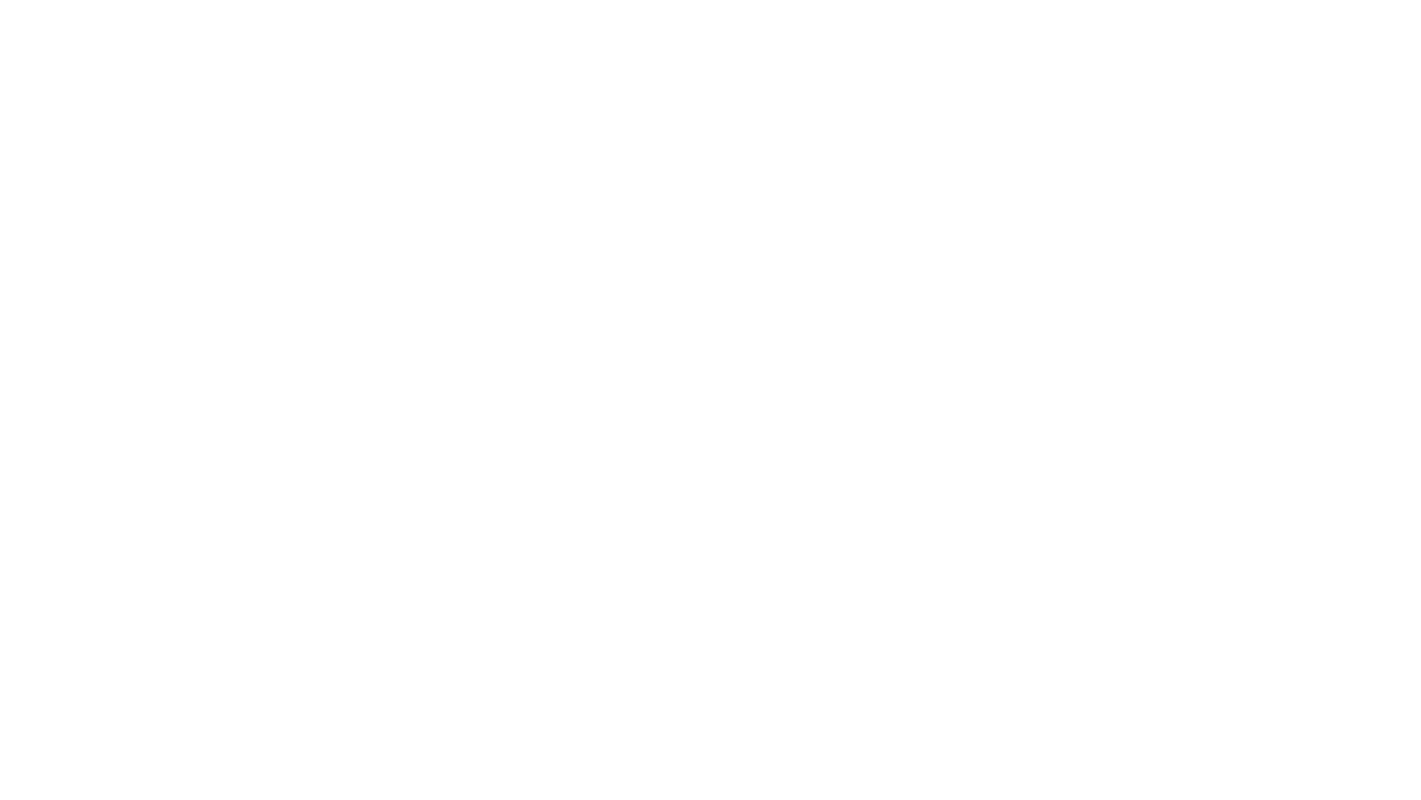
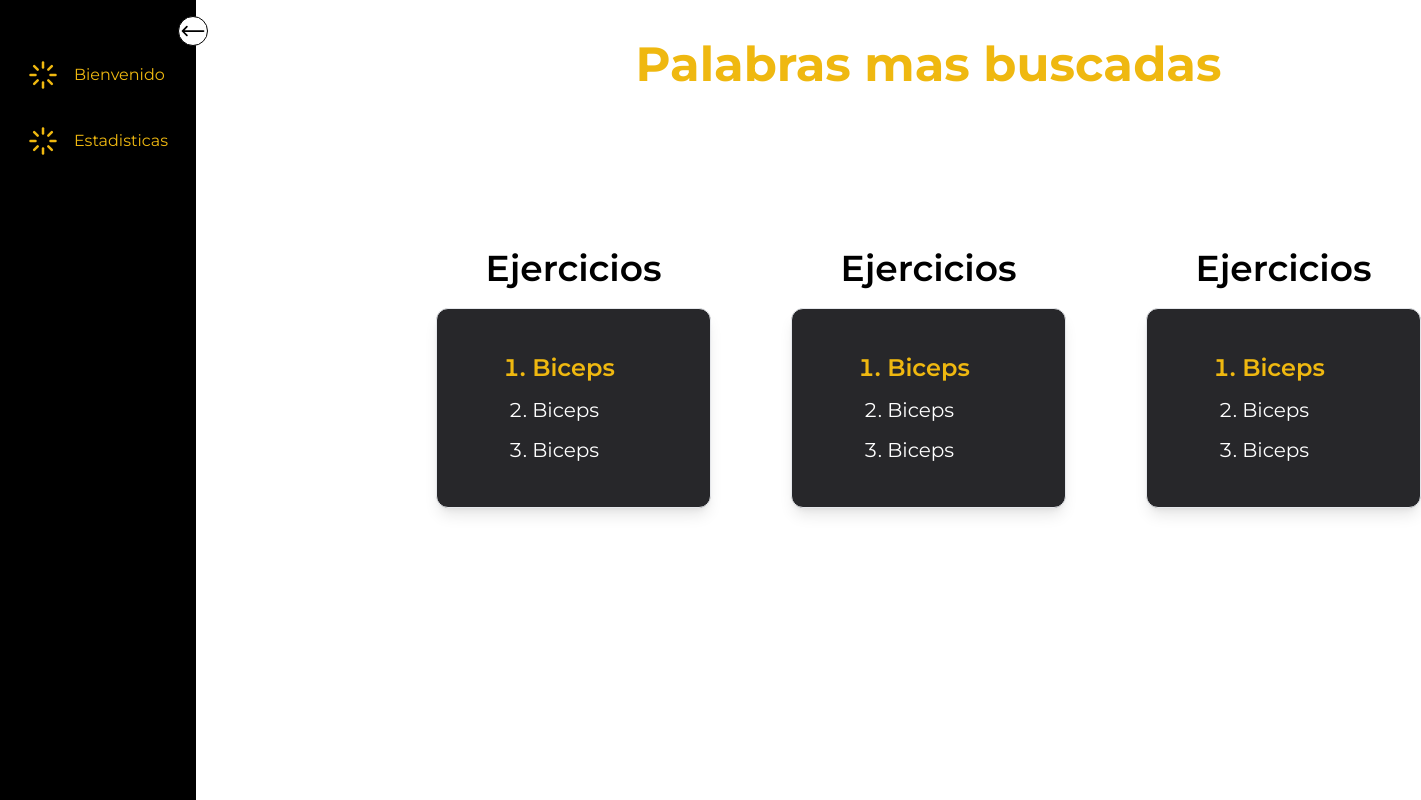
Before and after one commit to JAASM1/FitZone, a React (Create React App) app: page /Estadisticas in a window 1280 px wide. Before the commit this address had no page. Shown: the whole page, 1421 px wide, since content can reach past the window. Built offline with nearby package versions, Linux system fonts and the light colour scheme.

Commit message:
Maquetado del Dashboard de Estaditicas

```diff
--- /dev/null
+++ b/src/components/Dashboard/Estadisticas.js
@@ -0,0 +1,47 @@
+import React from "react";
+import Sidebar from "./side";
+
+function Estadisticas() {
+  return (
+    <div className="flex font-Montserrat">
+      <Sidebar />
+      <div className="w-[full] min-h-min relative m-10 ml-[15rem] flex flex-col items-center">
+        <h1 className="text-5xl font-bold text-[#EFB810] mb-40">Palabras mas buscadas</h1>
+        <section className="flex gap-20">
+            <div className="flex flex-col items-center gap-5">
+                <h3 className="text-4xl font-semibold">Ejercicios</h3>
+                <div className="border shadow-lg rounded-xl flex justify-center items-center w-[275px] h-[200px] bg-zinc-800 text-white">
+                    <ul className='list-decimal text-xl space-y-3'>
+                        <li className="font-semibold text-2xl text-[#EFB810]">Biceps</li>
+                        <li>Biceps</li>
+                        <li>Biceps</li>
+                    </ul>
+                </div>
+            </div>
+            <div className="flex flex-col items-center gap-5">
+                <h3 className="text-4xl font-semibold">Ejercicios</h3>
+                <div className="border shadow-lg rounded-xl flex justify-center items-center w-[275px] h-[200px] bg-zinc-800 text-white">
+                    <ul className='list-decimal text-xl space-y-3'>
+                        <li className="font-semibold text-2xl text-[#EFB810]">Biceps</li>
+                        <li>Biceps</li>
+                        <li>Biceps</li>
+                    </ul>
+                </div>
+            </div>
+            <div className="flex flex-col items-center gap-5">
+                <h3 className="text-4xl font-semibold">Ejercicios</h3>
+                <div className="border shadow-lg rounded-xl flex justify-center items-center w-[275px] h-[200px] bg-zinc-800 text-white">
+                    <ul className='list-decimal text-xl space-y-3'>
+                        <li className="font-semibold text-2xl text-[#EFB810]">Biceps</li>
+                        <li>Biceps</li>
+                        <li>Biceps</li>
+                    </ul>
+                </div>
+            </div>
+        </section>
+      </div>
+    </div>
+  );
+}
+
+export default Estadisticas;
--- a/src/components/Dashboard/side.js
+++ b/src/components/Dashboard/side.js
@@ -3,32 +3,59 @@ import { useState } from "react";
 import { HiArrowLongLeft } from "react-icons/hi2";
 import { FiLoader } from "react-icons/fi";
 
-function Sidebar(){
+function Sidebar() {
   const [open, setOpen] = useState(true);
-    return(
+  return (
     <>
-            <div class={`bg-black fixed top-0 bottom-0 h-screen pt-8 ${open ? "w-60": "w-20"} duration-300 relative`}>
+      <div
+        class={`bg-black fixed top-0 bottom-0 h-screen pt-8 ${
+          open ? "w-60" : "w-20"
+        } duration-300 relative`}
+      >
         <div>
-                    <HiArrowLongLeft className={`bg-white text-black text-3xl rounded-full absolute -right-3 top-4 border
-                    border-black cursor-pointer ${!open && "rotate-180"}`} onClick={() => setOpen(!open)}/>
+          <HiArrowLongLeft
+            className={`bg-white text-black text-3xl rounded-full absolute -right-3 top-4 border
+                    border-black cursor-pointer ${!open && "rotate-180"}`}
+            onClick={() => setOpen(!open)}
+          />
         </div>
         <ul class="m-5">
-                    <li className="text-[#EFB810] flex items-center gap-x-4 p-2 hover:bg-light-white
-                    rounded-md mt-2 cursor-pointer">
-                        <span className="text-3xl block float-left"><FiLoader/></span>
-                        <span className={`text-base font-medium flex-1 ${!open && "hidden"}`}>Bienvenido</span>
+          <li
+            className="text-[#EFB810] flex items-center gap-x-4 p-2 hover:bg-light-white
+                    rounded-md mt-2 cursor-pointer"
+          >
+            <span className="text-3xl block float-left">
+              <FiLoader />
+            </span>
+            <a href="/Bienvenida">
+              <span
+                className={`text-base font-medium flex-1 ${!open && "hidden"}`}
+              >
+                Bienvenido
+              </span>
+            </a>
           </li>
         </ul>
         <ul class="m-5">
-                    <li className="text-[#EFB810] flex items-center gap-x-4 p-2 hover:bg-light-white
-                    rounded-md mt-2 cursor-pointer">
-                        <span className="text-3xl block float-left"><FiLoader/></span>
-                        <span className={`text-base font-medium flex-1 ${!open && "hidden"}`}>Estadisticas</span>
+          <li
+            className="text-[#EFB810] flex items-center gap-x-4 p-2 hover:bg-light-white
+                    rounded-md mt-2 cursor-pointer"
+          >
+            <span className="text-3xl block float-left">
+              <FiLoader />
+            </span>
+            <a href="/Estadisticas">
+              <span
+                className={`text-base font-medium flex-1 ${!open && "hidden"}`}
+              >
+                Estadisticas
+              </span>
+            </a>
           </li>
         </ul>
       </div>
     </>
-    )
+  );
 }
 
-export default Sidebar
+export default Sidebar;
--- a/src/index.js
+++ b/src/index.js
@@ -13,6 +13,7 @@ import IniciarSesion from './page/login/iniciosesion';
 import Registrarse from './page/login/registrarse';
 import ContraOlvidado from './page/login/olvidado';
 import Welcome from './components/Dashboard/welcome'
+import Estadisticas from './components/Dashboard/Estadisticas.js'
 
 const AppRoutes = () => {
   let routes = useRoutes([
@@ -24,6 +25,7 @@ const AppRoutes = () => {
     {path: '/Registrarse' , element: <Registrarse></Registrarse>},
     {path: '/Contraseña', element: <ContraOlvidado></ContraOlvidado>},
     {path: '/Bienvenida' , element: <Welcome></Welcome>},
+    {path: '/Estadisticas' , element: <Estadisticas/>},
   ])
   return routes
 }
```
Lines whose indentation alone changed are shown as unchanged.
